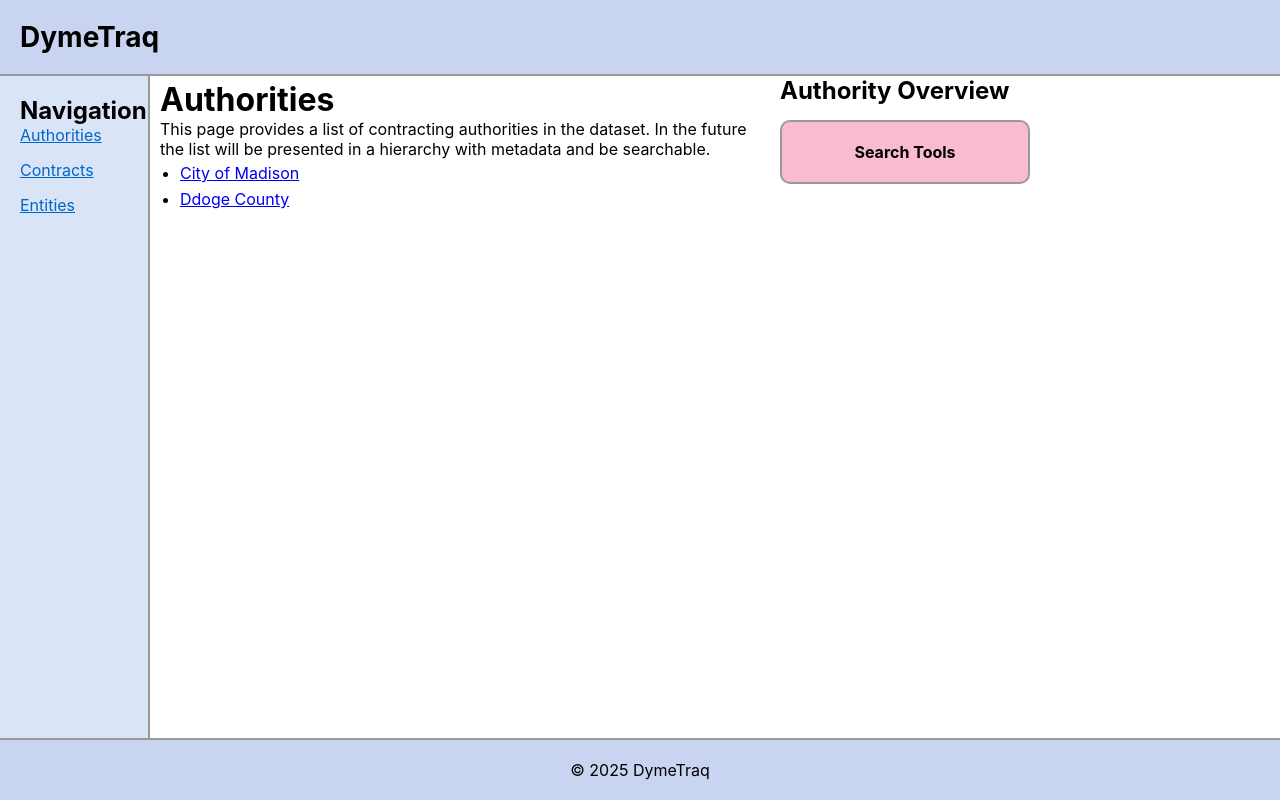
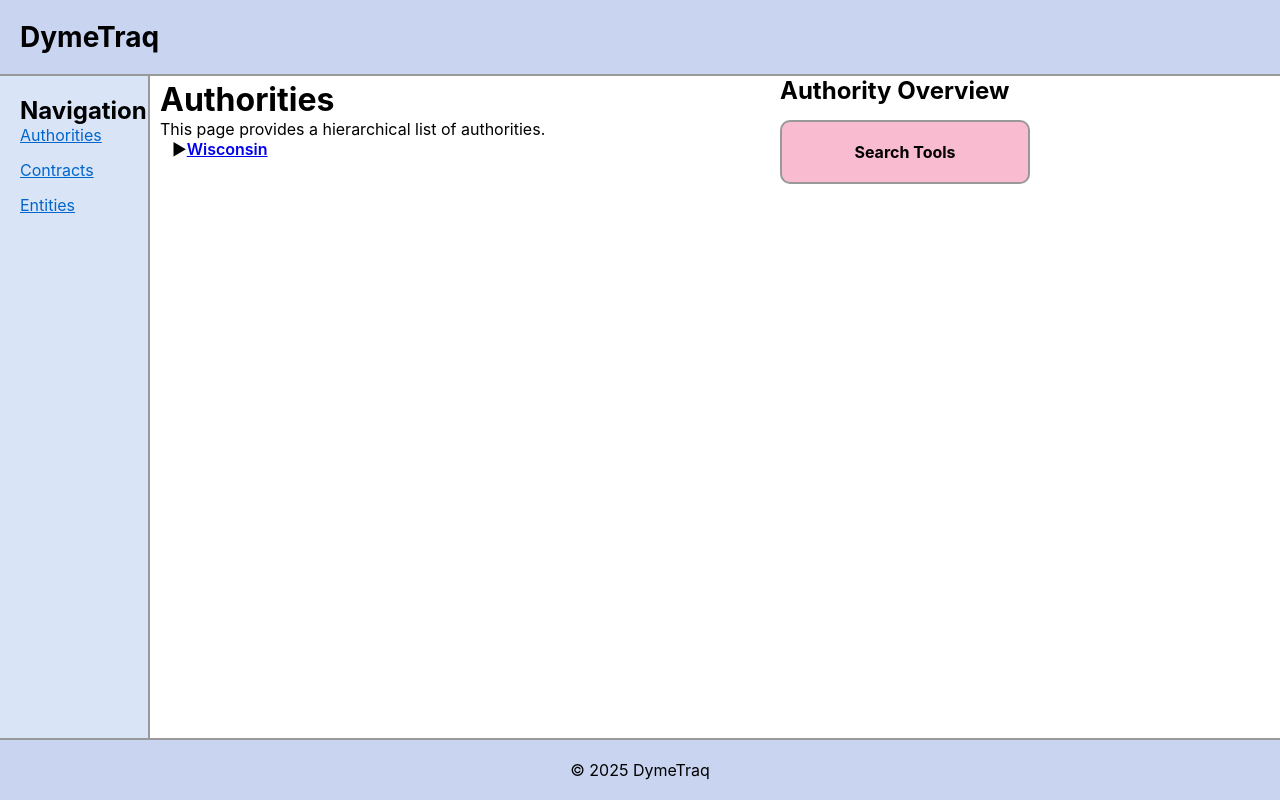
Before and after one commit to Jay-A-Babcock/dymetraq-web, a Next.js app: page /authorities in a window 1280 px wide. Built offline with nearby package versions, Linux system fonts and the light colour scheme.

Commit message:
daily check-in

```diff
--- a/app/authorities/page.tsx
+++ b/app/authorities/page.tsx
@@ -1,23 +1,37 @@
 // app/authorities/page.tsx
-import authorities from "@/mocks/authorities.json";
-import { Authority } from "@/lib/types";
+import hierarchy from "@/mocks/authorityHierarchy.json";
+import Tree from "@/components/Tree";
+
+function renderNode(node) {
+  const isLeaf = !node.children || node.children.length === 0;
+
+  return (
+    <Tree
+      key={node.auth_id}
+      label={
+        <a href={`/authorities/${node.auth_id}`}>
+          {node.name}
+        </a>
+      }
+    >
+      {node.children?.map((child) => renderNode(child))}
+    </Tree>
+  );
+}
+
 
 export default function AuthoritiesPage() {
-  const data = authorities as Authority[];
-
   return (
     <div className="detail-layout">
       <div className="detail-content">
         <h1>Authorities</h1>
-        <p>This page provides a list of contracting authorities in the dataset. In the future the list will be presented in a hierarchy with metadata and be searchable.</p>
-        <ul>
-          {data.map((auth) => (
-            <li key={auth._id}>
-              <a href={`/authorities/${auth._id}`}>{auth.name}</a>
-            </li>
-          ))}
-        </ul>
+        <p>
+          This page provides a hierarchical list of authorities.
+        </p>
+
+        {hierarchy.map((node) => renderNode(node))}
       </div>
+
       <div className="detail-sidebar">
         <h2>Authority Overview</h2>
         <div className="dynamic-module">
--- a/app/contracts/[id]/layout.tsx
+++ b/app/contracts/[id]/layout.tsx
@@ -7,6 +7,7 @@ export default function ContractDetailLayout({
   const extraModules = (
     <>
       <div className="dynamic-module">
+
         <h4>Contract Details</h4>
         <p>Value, dates, status, etc.</p>
       </div>
--- a/app/globals.css
+++ b/app/globals.css
@@ -170,3 +170,20 @@ footer.footer {
   text-align: center;
   border-top: 2px solid #999;
 }
+
+/* Tree */
+.tree-node {
+  margin-left: 12px;
+  cursor: pointer;
+}
+
+.tree-label {
+  font-weight: 600;
+  padding: 4px 0;
+}
+
+.tree-children {
+  margin-left: 16px;
+  border-left: 1px solid #ddd;
+  padding-left: 8px;
+}
--- /dev/null
+++ b/components/Tree.tsx
@@ -0,0 +1,40 @@
+"use client";
+
+import { useState } from "react";
+
+export default function Tree({ label, children }) {
+  const [open, setOpen] = useState(false);
+  const hasChildren = Array.isArray(children) && children.length > 0;
+
+  return (
+    <div className="tree-node">
+      <div className="tree-row">
+        {/* Toggle arrow */}
+        {hasChildren ? (
+          <span
+            className="tree-arrow"
+            onClick={(e) => {
+              e.stopPropagation();
+              setOpen(!open);
+            }}
+          >
+            {open ? "▼" : "▶"}
+          </span>
+        ) : (
+          <span className="tree-arrow">•</span>
+        )}
+
+        {/* Label area — can contain links */}
+        <span className="tree-label">
+          {label}
+        </span>
+      </div>
+
+      {open && hasChildren && (
+        <div className="tree-children">
+          {children}
+        </div>
+      )}
+    </div>
+  );
+}
--- /dev/null
+++ b/mocks/authorityHierarchy.json
@@ -0,0 +1,20 @@
+[
+  {
+    "auth_id": "wi",
+    "name": "Wisconsin",
+    "children": [
+      {
+        "auth_id": "dane",
+        "name": "Dane County",
+        "children": [
+          { "auth_id": "madison", "name": "Madison" },
+          { "auth_id": "monona", "name": "Monona" }
+        ]
+      },
+      {
+        "auth_id": "rock",
+        "name": "Rock County"
+      }
+    ]
+  }
+]
```
Also changed, not shown: app/contracts/[id]/page.tsx (+5 -3 lines), components/Header.tsx (deleted), components/ViewerTable.tsx (deleted).
